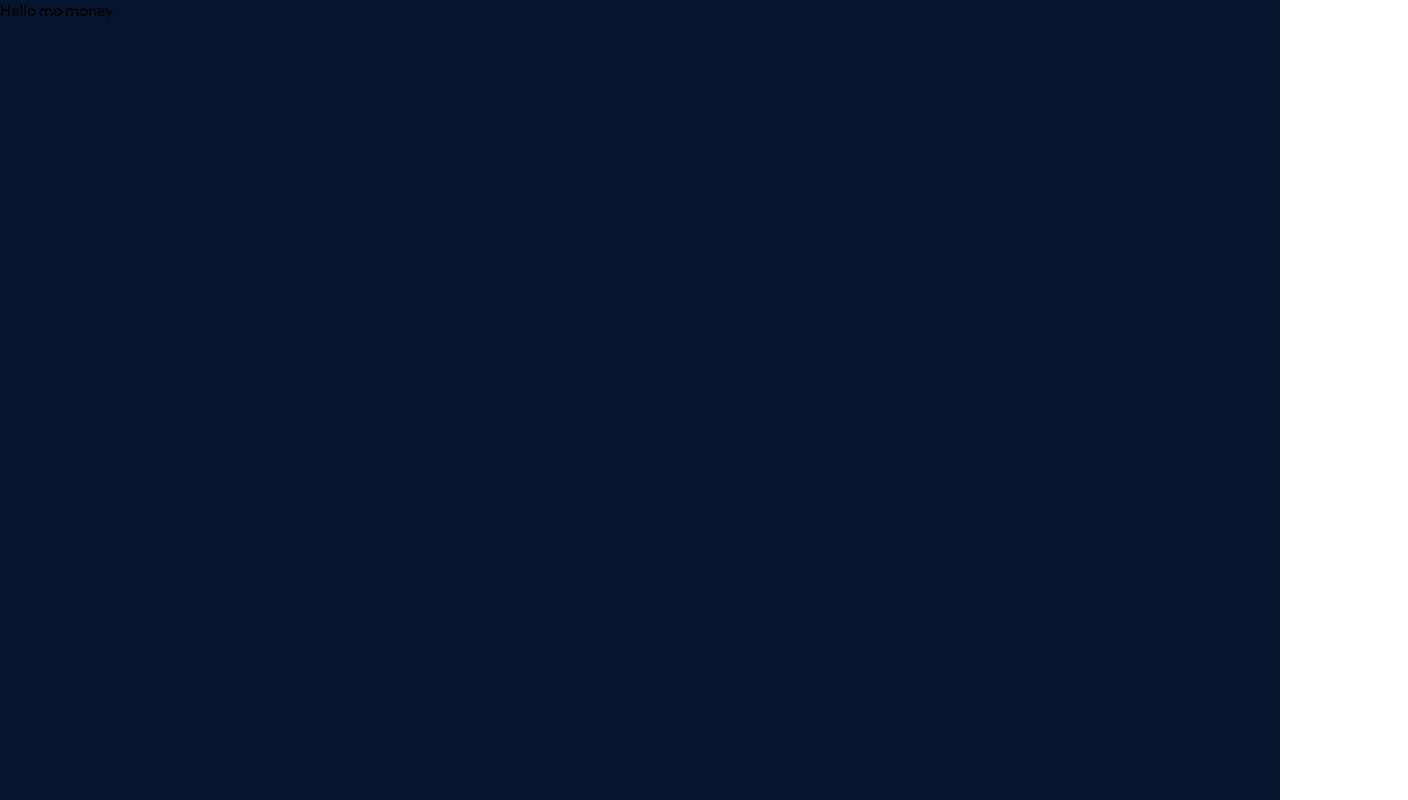
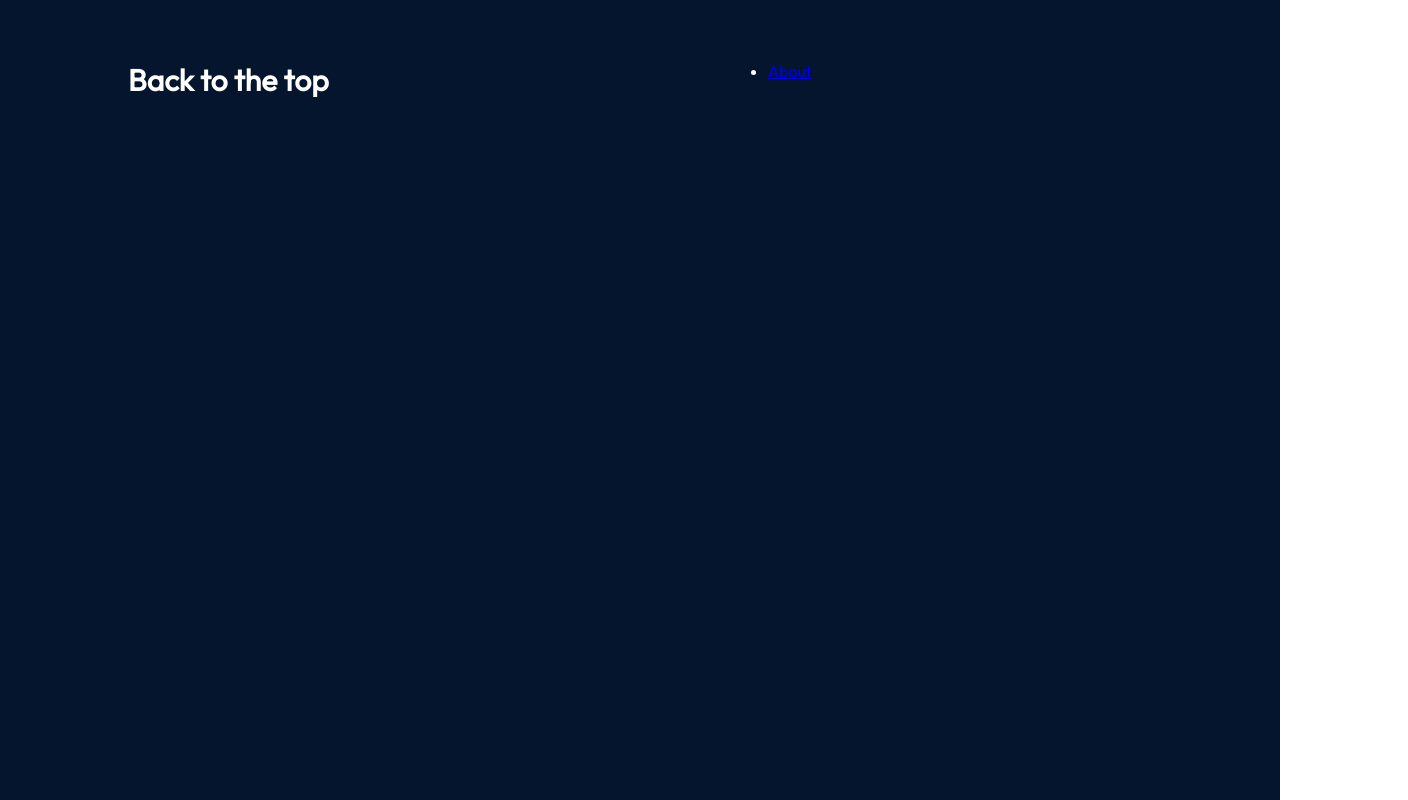
Before and after one commit to PlatypusIV/portfolio_page, a React (Vite) app: page / in a window 1280 px wide. Shown: the top 800 px of the page, 1408 px wide, since content can reach past the window. Built offline with nearby package versions, Linux system fonts and the light colour scheme.

Commit message:
added navbar

```diff
--- a/src/App.module.css
+++ b/src/App.module.scss
@@ -4,4 +4,6 @@
     background-color: var(--color-bg);
     width: 100vw;
     height: 100vh;
+
+    color: white;
 }
--- a/src/App.tsx
+++ b/src/App.tsx
@@ -1,9 +1,10 @@
-import style from "./App.module.css";
+import style from "./App.module.scss";
+import Navbar from "./components/Navbar/Navbar";
 
 export default function App():JSX.Element {
   return (
     <div className={style.App}>
-      Hello mo money
+      <Navbar />
     </div>
   )
 }
--- /dev/null
+++ b/src/components/Navbar/Navbar.module.scss
@@ -0,0 +1,22 @@
+@import "../../vars.css";
+
+.navbar{
+    position: relative;
+    display: flex;
+    align-items: center;
+    justify-content: space-between;
+    padding-top: 61px;
+    z-index: 2;
+    margin: 0 10%;
+}
+
+.title {
+    font-size: 30px;
+    font-weight: 600;
+    text-decoration: none;
+    color: var(--color-text);
+}
+
+.menu{
+    display: flex;
+}
--- /dev/null
+++ b/src/components/Navbar/Navbar.tsx
@@ -0,0 +1,27 @@
+import React from 'react';
+
+import style from './Navbar.module.scss';
+
+export default function Navbar():JSX.Element {
+  return (
+    <nav className={style.navbar}>
+        <a href="/" className={style.title} >Back to the top</a>
+          <div className={style.menu}>
+            <ul className={style.menuItems}>
+              <li className={style.menuItem}>
+                <a href="#about" className={style.navAnchor}>About</a>
+              </li >
+              <li className={style.menuItem}>
+                <a href="#experience" className={style.navAnchor}>Experience</a>
+              </li>
+              <li className={style.menuItem}>
+                <a href="#projects" className={style.navAnchor}>Projects</a>
+              </li>
+              <li className={style.menuItem}>
+                <a href="#contact" className={style.navAnchor}>Contact</a>
+              </li>
+            </ul>
+        </div>
+    </nav>
+  )
+}
--- a/src/index.css
+++ b/src/index.css
@@ -1,4 +1,6 @@
 * {
+  width: 100%;
+  height: 100%;
   box-sizing: border-box;
   margin: 0;
   padding: 0;
--- /dev/null
+++ b/src/utils.ts
@@ -0,0 +1,3 @@
+export function getImageUrl(path:string): string {
+    return new URL(`assets/${path}`, import.meta.url).href;
+}
```
Also changed, not shown: eslint.config.js (deleted, +0 -9 lines), package.json (+6 -1 lines), .eslintrc.json (added), 2 other files (tests, documents, lock files or other folders).
